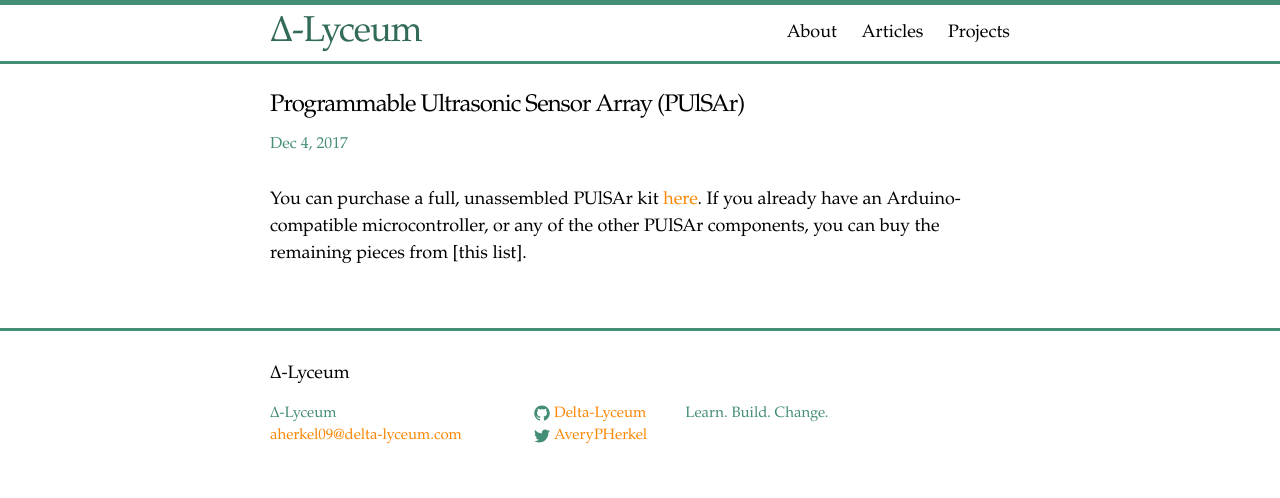
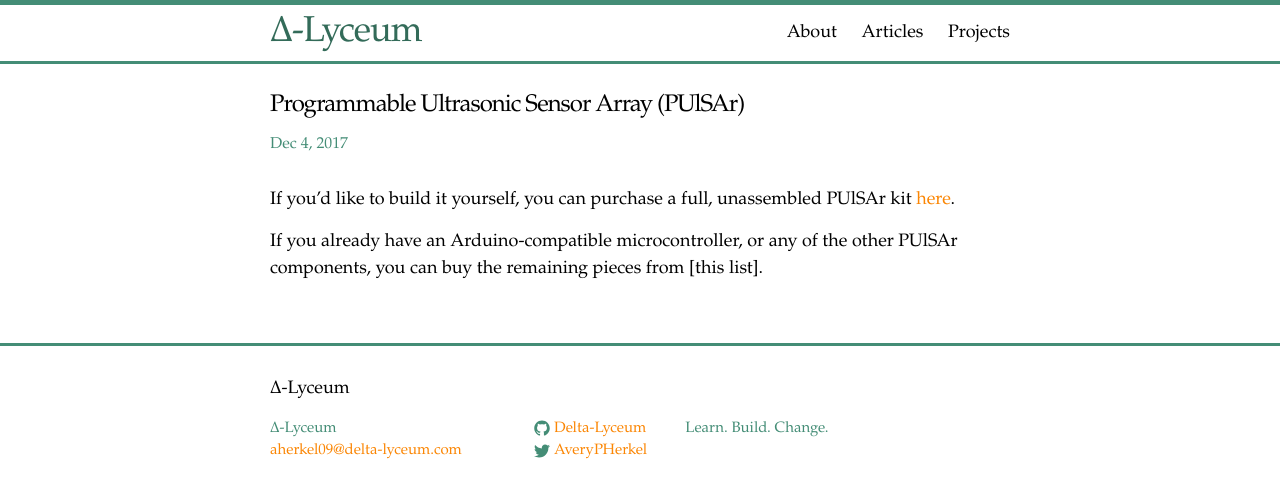
Before and after one commit to DeltaLyceum/aherkel09.github.io, a Jekyll site: the page built from _posts/2017-12-04-PUlSAr.md, in a window 1280 px wide. Shown: the top 498 px of the page. Built offline with Jekyll 4.4.1, drawn with Linux system fonts in a browser that asks for light colours.

Commit message:
Update 2017-12-04-PUlSAr.md

```diff
--- a/_posts/2017-12-04-PUlSAr.md
+++ b/_posts/2017-12-04-PUlSAr.md
@@ -6,4 +6,6 @@ date: 2017-12-04 10:02:45 +0000
 permalink: /PUlSAr
 ---
 
-You can purchase a full, unassembled PUlSAr kit [here]({{site.baeurl}}{% link purchases/purchasePUlSAr.md %}). If you already have an Arduino-compatible microcontroller, or any of the other PUlSAr components, you can buy the remaining pieces from [this list].
+If you'd like to build it yourself, you can purchase a full, unassembled PUlSAr kit [here]({{site.baeurl}}{% link purchases/purchasePUlSAr.md %}).
+
+If you already have an Arduino-compatible microcontroller, or any of the other PUlSAr components, you can buy the remaining pieces from [this list].
```
